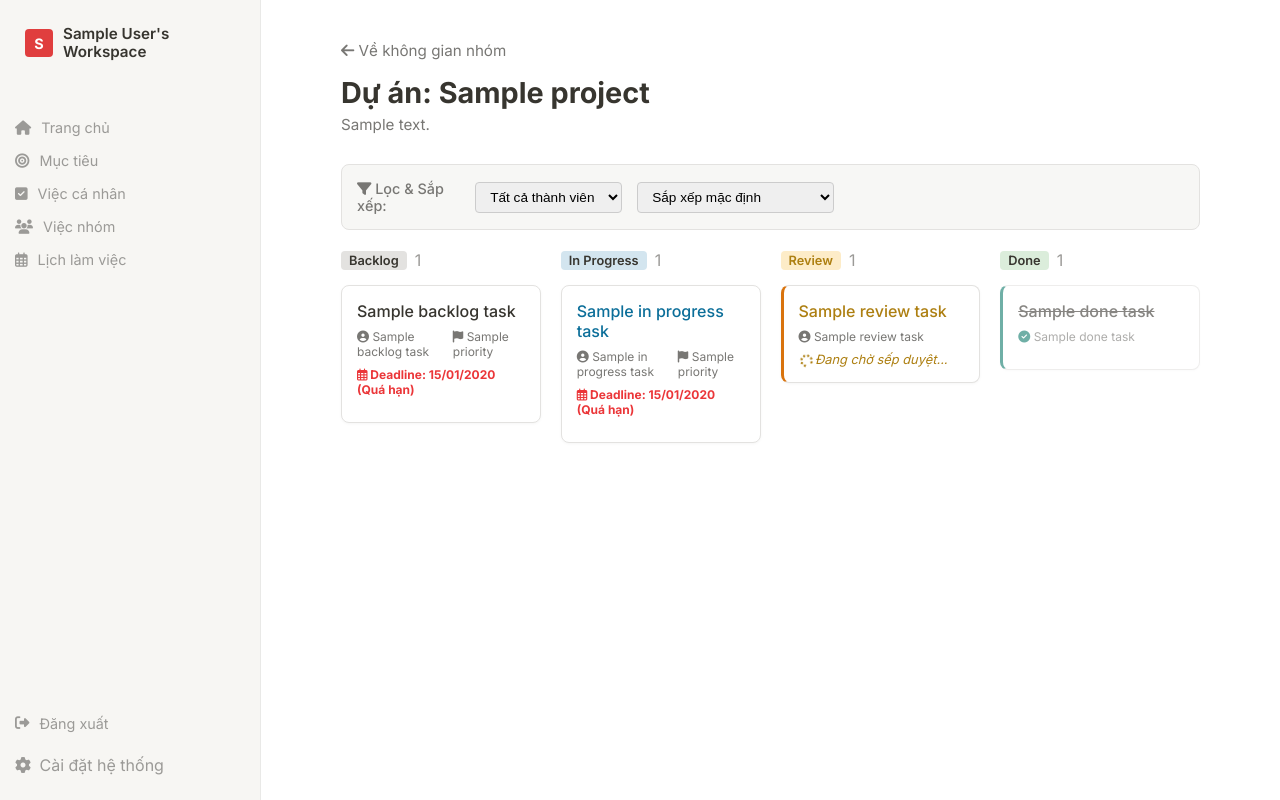
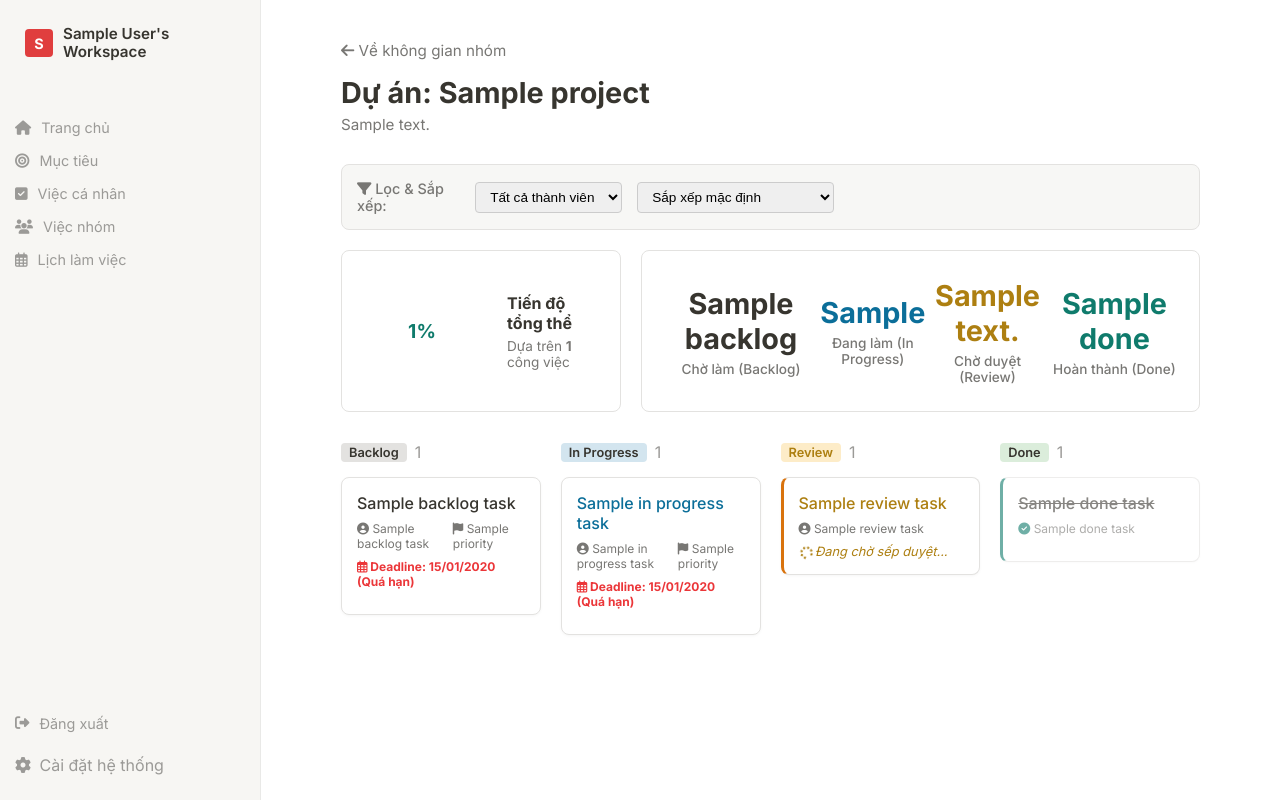
Before and after one commit to qinTn291410/Quanly_congviec-nhom, a PHP site: template views/teams/kanban.php in a window 1280 px wide. Run offline with PHP 8.4, Linux system fonts and the light colour scheme; the visitor is signed in with stand-in values (Sample User, id 1); tables that the repository leaves empty or names only in its code hold one stand-in row (values such as "Sample post"); the template is opened without the code that fills it: most values are stand-ins (such as "Sample title", 1, 10 or a date in 2020); some libraries are stand-ins or nearby versions.

Commit message:
Init: Dự án Task Manager

```diff
--- a/views/teams/kanban.php
+++ b/views/teams/kanban.php
@@ -24,6 +24,7 @@
     </button>
     <?php endif; ?>
 </div>
+
 <div style="background: #f7f7f5; padding: 15px; border-radius: 8px; margin-bottom: 20px; display: flex; gap: 15px; align-items: center; border: 1px solid #e3e2e0;">
     <span style="font-weight: 500; font-size: 0.9rem; color: #787774;"><i class="fas fa-filter"></i> Lọc & Sắp xếp:</span>
 
@@ -53,6 +54,39 @@
     </form>
 </div>
 
+<div style="display: grid; grid-template-columns: 1fr 2fr; gap: 20px; margin-bottom: 30px;">
+    <div style="background: white; padding: 20px; border-radius: 8px; border: 1px solid #e3e2e0; display: flex; align-items: center; gap: 25px;">
+        <div style="width: 120px; height: 120px; position: relative;">
+            <canvas id="progressChart"></canvas>
+            <div style="position: absolute; top: 50%; left: 50%; transform: translate(-50%, -50%); font-size: 1.2rem; font-weight: bold; color: #0f7b6c;">
+                <?= $percentDone ?? 0 ?>%
+            </div>
+        </div>
+        <div>
+            <h4 style="margin: 0 0 5px 0; color: #37352f; font-size: 1rem;">Tiến độ tổng thể</h4>
+            <p style="margin: 0; font-size: 0.85rem; color: #787774;">Dựa trên <strong><?= $totalTasks ?? 0 ?></strong> công việc</p>
+        </div>
+    </div>
+
+    <div style="background: white; padding: 20px; border-radius: 8px; border: 1px solid #e3e2e0; display: flex; justify-content: space-around; align-items: center;">
+        <div style="text-align: center;">
+            <div style="font-size: 1.8rem; font-weight: bold; color: #37352f;"><?= $chartData['Backlog'] ?? 0 ?></div>
+            <div style="font-size: 0.85rem; color: #787774; margin-top: 5px; font-weight: 500;">Chờ làm (Backlog)</div>
+        </div>
+        <div style="text-align: center;">
+            <div style="font-size: 1.8rem; font-weight: bold; color: #0b6e99;"><?= $chartData['In Progress'] ?? 0 ?></div>
+            <div style="font-size: 0.85rem; color: #787774; margin-top: 5px; font-weight: 500;">Đang làm (In Progress)</div>
+        </div>
+        <div style="text-align: center;">
+            <div style="font-size: 1.8rem; font-weight: bold; color: #ad7f11;"><?= $chartData['Review'] ?? 0 ?></div>
+            <div style="font-size: 0.85rem; color: #787774; margin-top: 5px; font-weight: 500;">Chờ duyệt (Review)</div>
+        </div>
+        <div style="text-align: center;">
+            <div style="font-size: 1.8rem; font-weight: bold; color: #0f7b6c;"><?= $chartData['Done'] ?? 0 ?></div>
+            <div style="font-size: 0.85rem; color: #787774; margin-top: 5px; font-weight: 500;">Hoàn thành (Done)</div>
+        </div>
+    </div>
+</div>
 <div style="display: grid; grid-template-columns: repeat(4, 1fr); gap: 20px; align-items: start;">
 
     <div class="kanban-column">
@@ -251,4 +285,43 @@
     </div>
 </div>
 
+<script src="https://cdn.jsdelivr.net/npm/chart.js"></script>
+<script>
+document.addEventListener("DOMContentLoaded", function() {
+    const ctx = document.getElementById('progressChart').getContext('2d');
+    new Chart(ctx, {
+        type: 'doughnut',
+        data: {
+            labels: ['Backlog', 'In Progress', 'Review', 'Done'],
+            datasets: [{
+                data: [
+                    <?= $chartData['Backlog'] ?? 0 ?>,
+                    <?= $chartData['In Progress'] ?? 0 ?>,
+                    <?= $chartData['Review'] ?? 0 ?>,
+                    <?= $chartData['Done'] ?? 0 ?>
+                ],
+                backgroundColor: ['#e3e2e0', '#d3e5ef', '#fdecc8', '#dbeddb'],
+                hoverBackgroundColor: ['#cfcecc', '#b9d5e5', '#fbd58e', '#c1e1c1'],
+                borderWidth: 0,
+                cutout: '75%'
+            }]
+        },
+        options: {
+            responsive: true,
+            maintainAspectRatio: false,
+            plugins: {
+                legend: { display: false },
+                tooltip: {
+                    callbacks: {
+                        label: function(context) {
+                            return ' ' + context.label + ': ' + context.raw + ' task';
+                        }
+                    }
+                }
+            }
+        }
+    });
+});
+</script>
+
 <?php require_once PROJECT_ROOT . '/views/layout/footer.php'; ?>
```
Also changed, not shown: src/Controllers/TeamController.php (+13 -0 lines), src/Models/TeamModel.php (+11 -0 lines).
